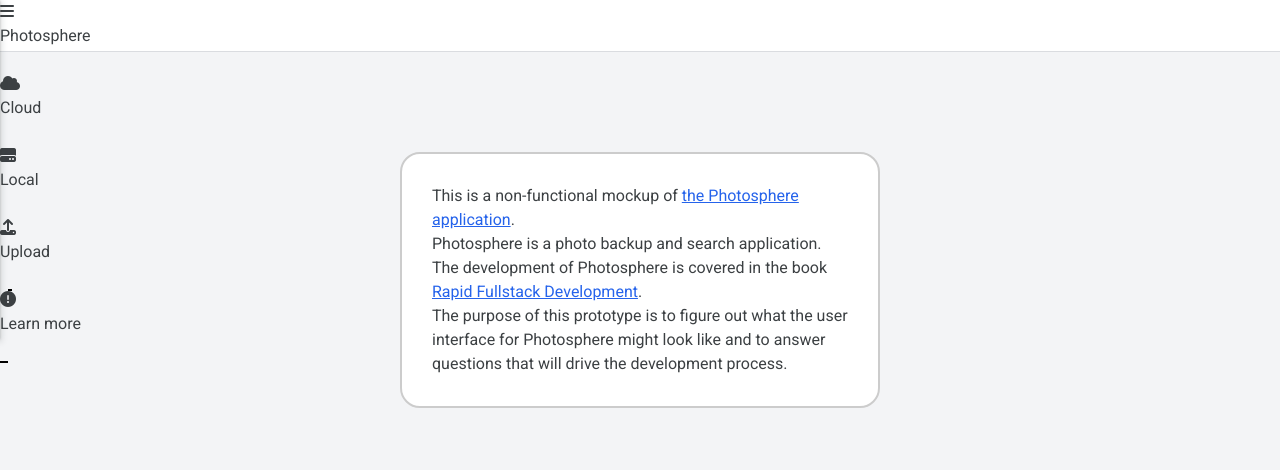
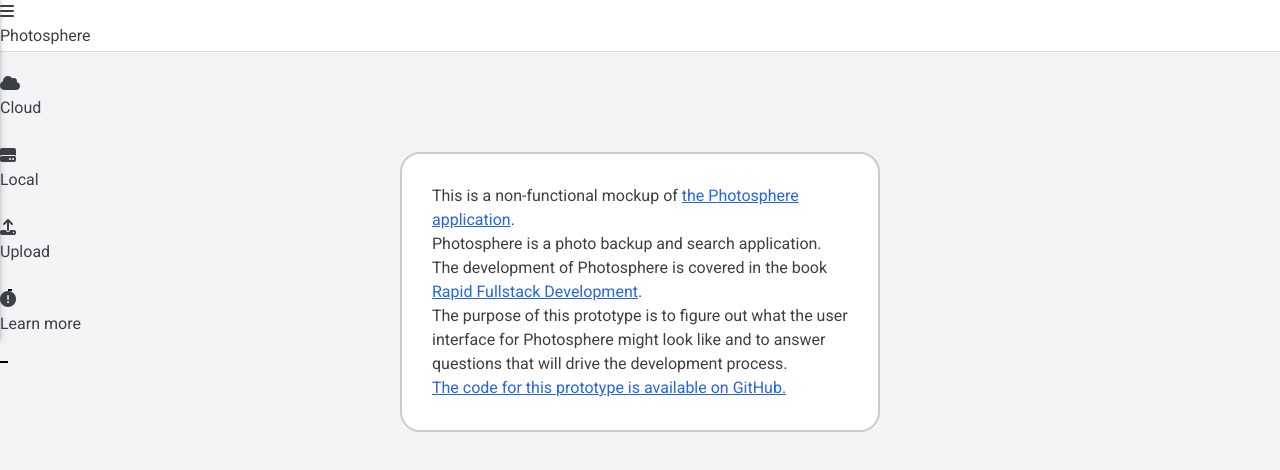
Before and after one commit to Rapid-Fullstack-Development/prototype-styling, a React (Vite) app: page /info in a window 1280 px wide. Shown: the top 470 px of the page. Built offline with nearby package versions, Linux system fonts and the light colour scheme.

Commit message:
Added a link to the code repo.

```diff
--- a/src/pages/info.jsx
+++ b/src/pages/info.jsx
@@ -18,6 +18,12 @@
                     <p className="mt-4">
                         The purpose of this prototype is to figure out what the user interface for Photosphere might look like and to answer questions that will drive the development process.
                     </p>
+
+                    <p className="mt-4">
+                        <a target="_blank" href="https://github.com/Rapid-Fullstack-Development/prototype-styling">
+                            The code for this prototype is available on GitHub.
+                        </a>
+                    </p>
                 </div>
             </div>
         );
```
